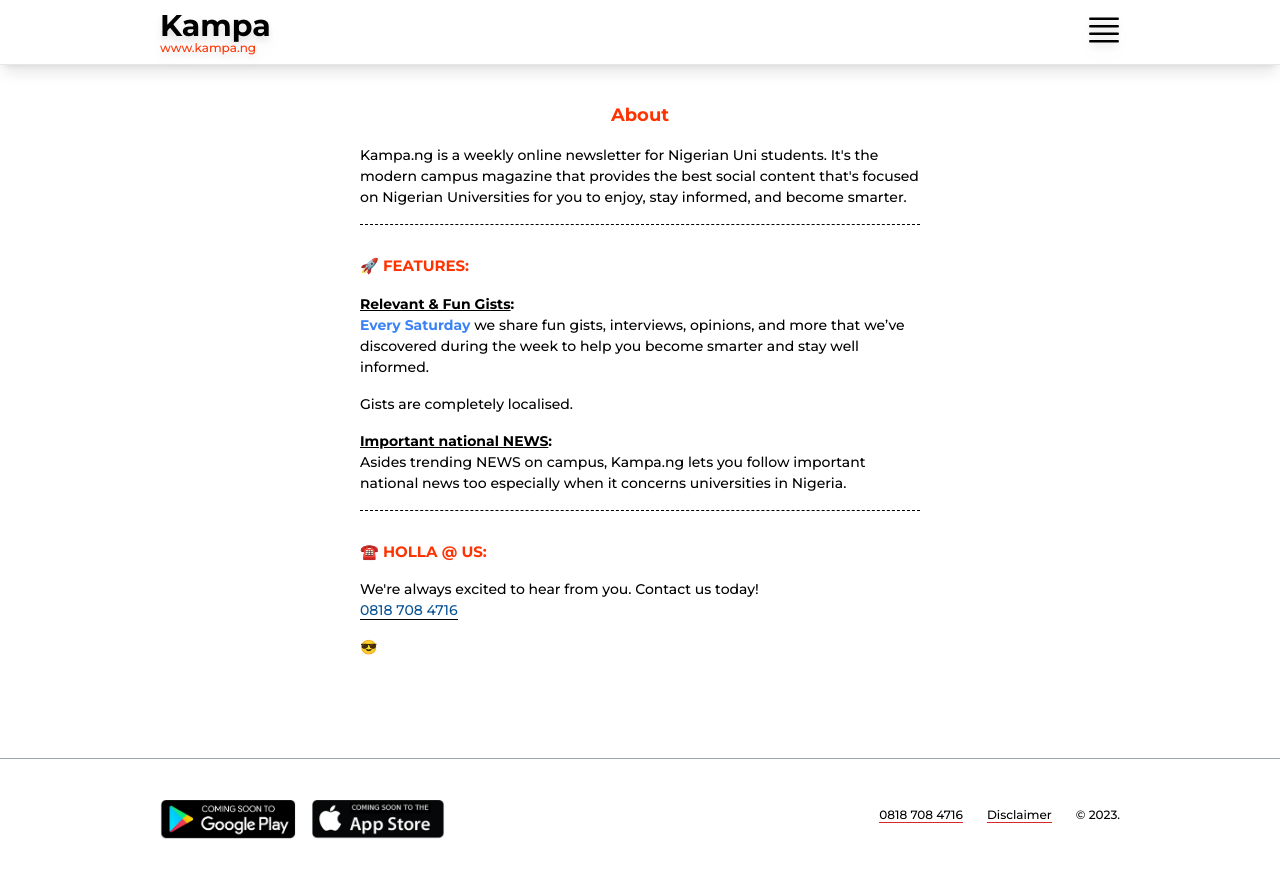
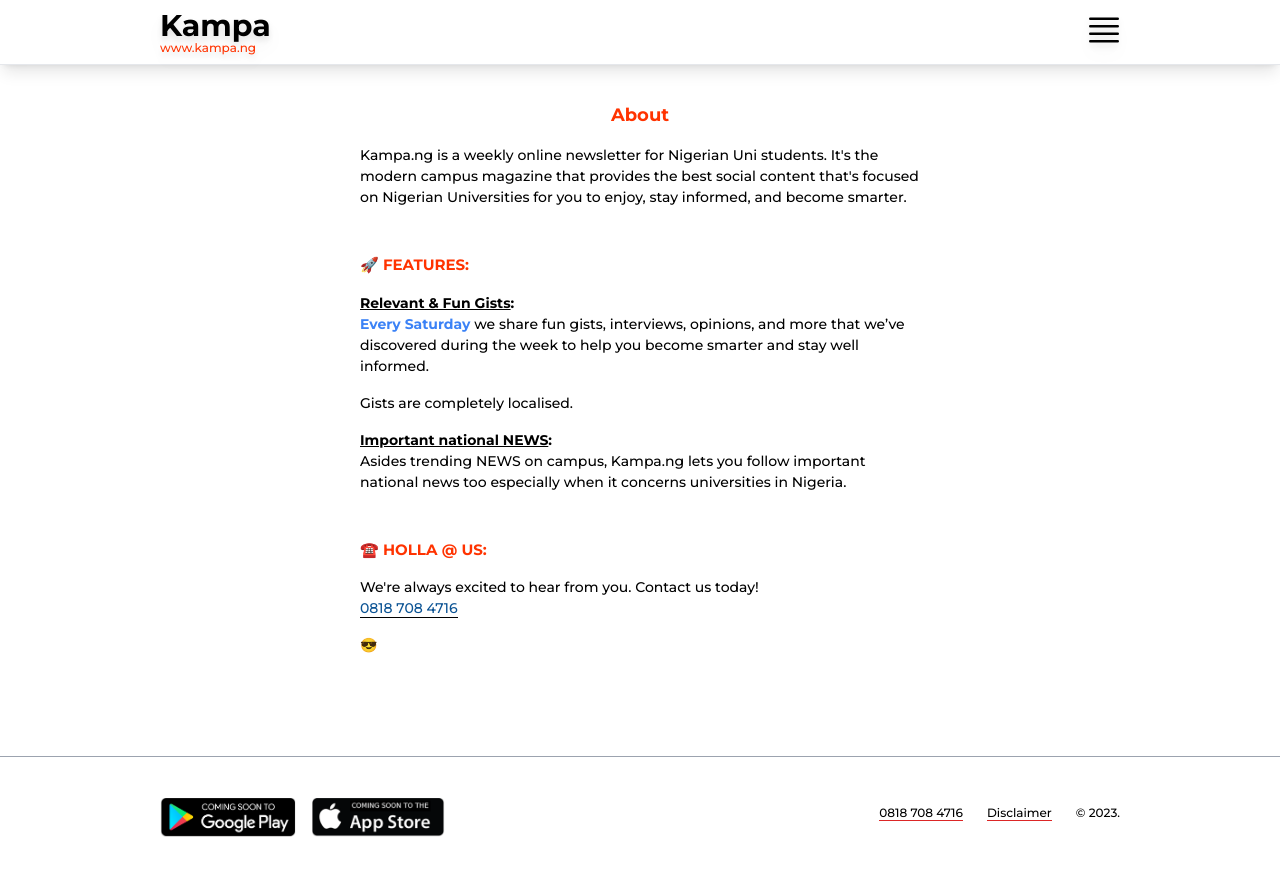
Before and after one commit to BamideleMo/unijosgo-ui, a Vue app: page /about in a window 1280 px wide. Built offline with nearby package versions, Linux system fonts and the light colour scheme; what vue3-google-login would draw is missing.

Commit message:
colorful hr

```diff
--- a/src/assets/main.css
+++ b/src/assets/main.css
@@ -48,7 +48,7 @@
   font-weight: bold;
 }
 .content ul li, .content ol li {
-  padding: 8px 0;
+  padding: 16px 0;
   font-size: 15px;
 }
 .content ol{
@@ -71,7 +71,7 @@
 }
 .content p {
   color: #000000;
-  margin: 15px 0;
+  margin: 16px 0;
 }
 .content h2 {
   padding-top: 30px;
@@ -80,7 +80,13 @@
   font-weight: bold;
   font-size: 15px;
   text-transform: uppercase;
-  border-top: #000000 dashed 1px;
+/*  border-top: #000000 dashed 1px;*/
+}
+.content h2::before {
+  background: linear-gradient(130deg,#ff7a18,#af002d,#af002d 41.07%, #319197 76.05%);
+  height: 3px;
+  border-radius: 2px;
+  content: "";
 }
 .content h2.date {
   border: none;
```
